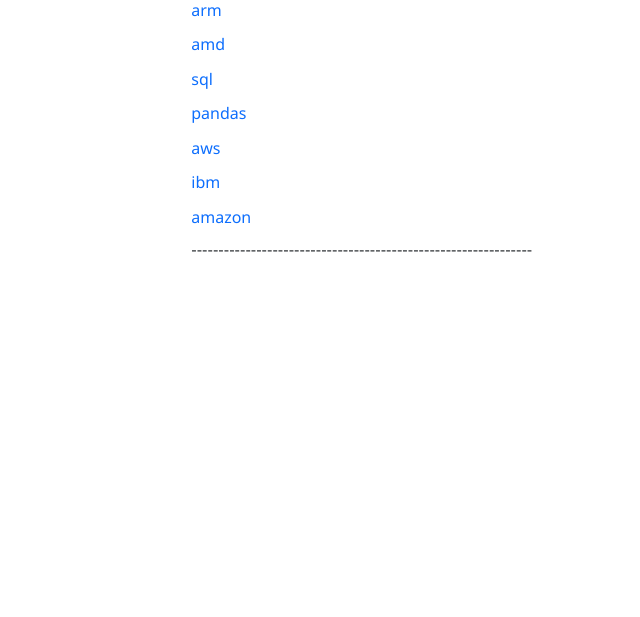
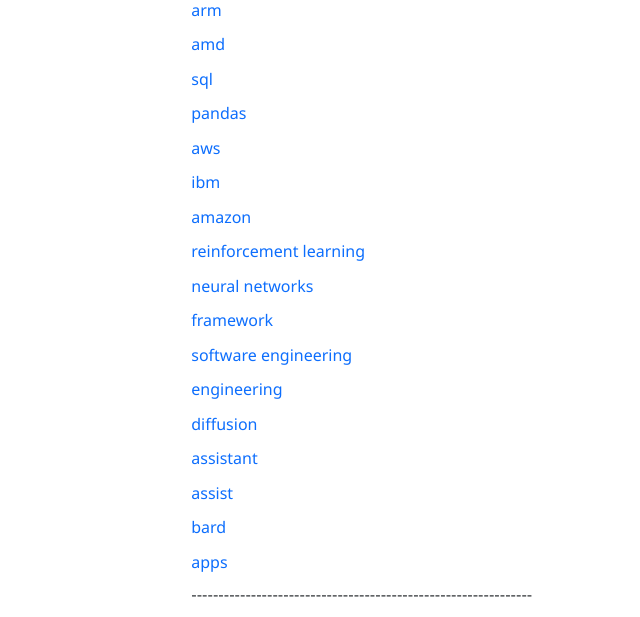
Before and after one commit to diixo/wordacy-crawler, a Python web app: template template/keywords.html in a window 1280 px wide. Shown: the part 2605-3222 px from the top of the page, without its empty margins (0-640 px from the left). Before the commit the page ends 2857 px from the top, so only its background shows below. Run offline with Jinja, Linux system fonts and the light colour scheme; the template is opened without the code that fills it, so the values that code supplies are empty.

Commit message:
small update

```diff
--- a/template/keywords.html
+++ b/template/keywords.html
@@ -125,6 +125,17 @@
 	<tag class="mb-3 text-primary post-title">aws</tag><h6></h6>
 	<tag class="mb-3 text-primary post-title">ibm</tag><h6></h6>
 	<tag class="mb-3 text-primary post-title">amazon</tag><h6></h6>
+	<tag class="mb-3 text-primary post-title">reinforcement learning</tag><h6></h6>
+	<tag class="mb-3 text-primary post-title">neural networks</tag><h6></h6>
+	<tag class="mb-3 text-primary post-title">framework</tag><h6></h6>
+	<tag class="mb-3 text-primary post-title">software engineering</tag><h6></h6>
+	<tag class="mb-3 text-primary post-title">engineering</tag><h6></h6>
+	<tag class="mb-3 text-primary post-title">diffusion</tag><h6></h6>
+	<tag class="mb-3 text-primary post-title">assistant</tag><h6></h6>
+	<tag class="mb-3 text-primary post-title">assist</tag><h6></h6>
+	<tag class="mb-3 text-primary post-title">bard</tag><h6></h6>
+	<tag class="mb-3 text-primary post-title">apps</tag><h6></h6>
+
 	--------------------------------------------------------------- <h6></h6>
 
 
```
Also changed, not shown: README.md, storage/allainews-news.json.
